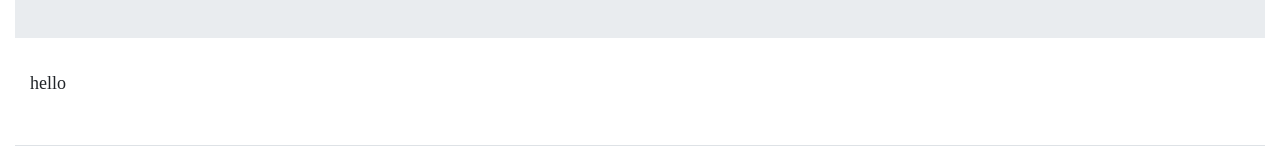
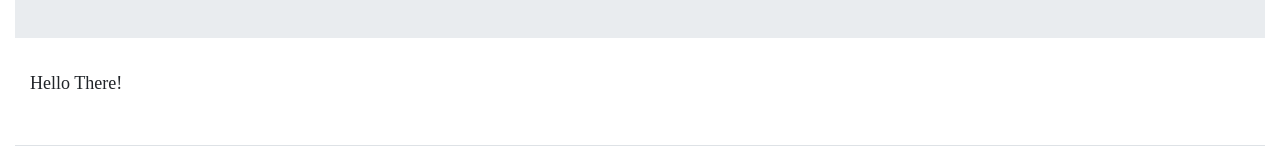
Before and after one commit to Simba-97/portfolioMine, a React (Create React App) app: page /about in a window 1280 px wide. Shown: the part 295-455 px from the top of the page. Built offline with nearby package versions, Linux system fonts and the light colour scheme; the HTML template or start-up script is replaced by a standard one.

Commit message:
Aug 31st 4:30 pm

```diff
--- a/src/tabs/AboutTab.js
+++ b/src/tabs/AboutTab.js
@@ -7,7 +7,7 @@ function AboutTab(props) {
         <div>
             <HomePageContent title={props.title} subtitle={props.subtitle}/>
             <AboutContent>
-                hello
+                Hello There!
             </AboutContent>
         </div>
     )
```
